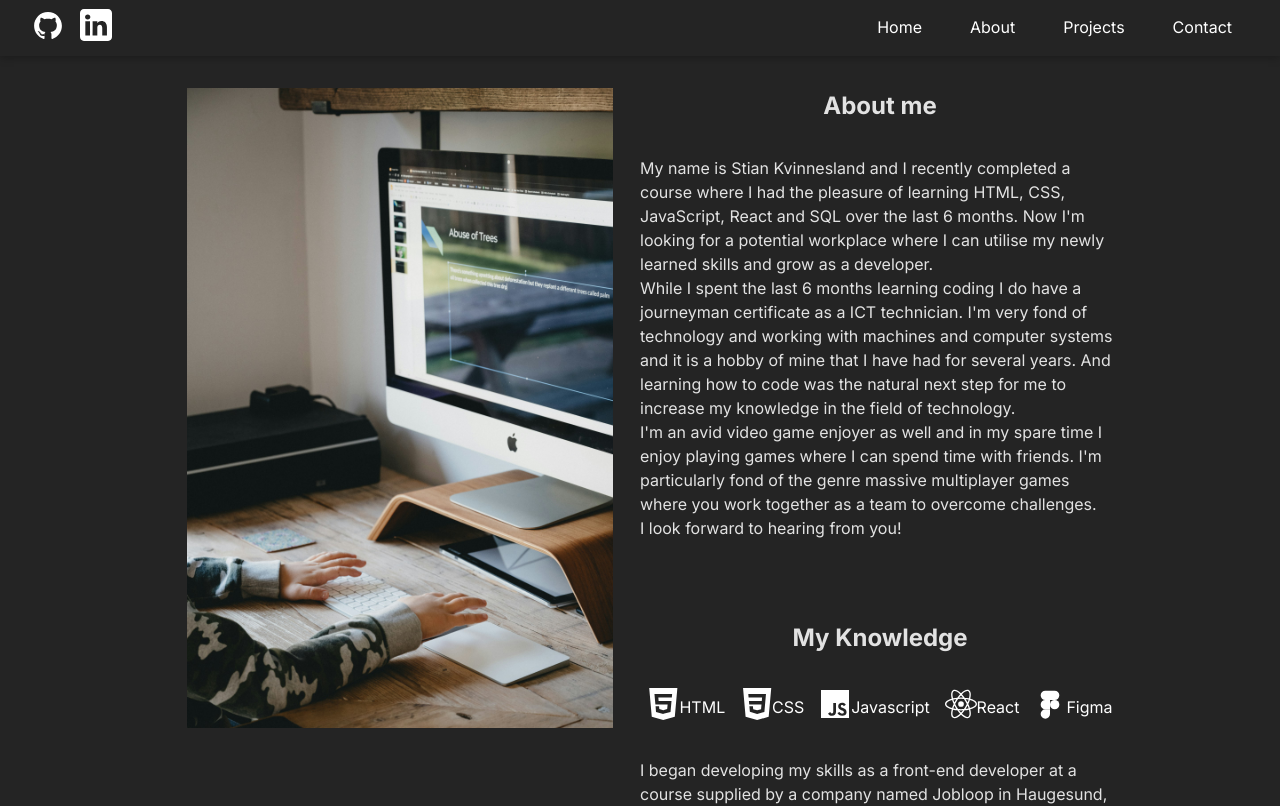
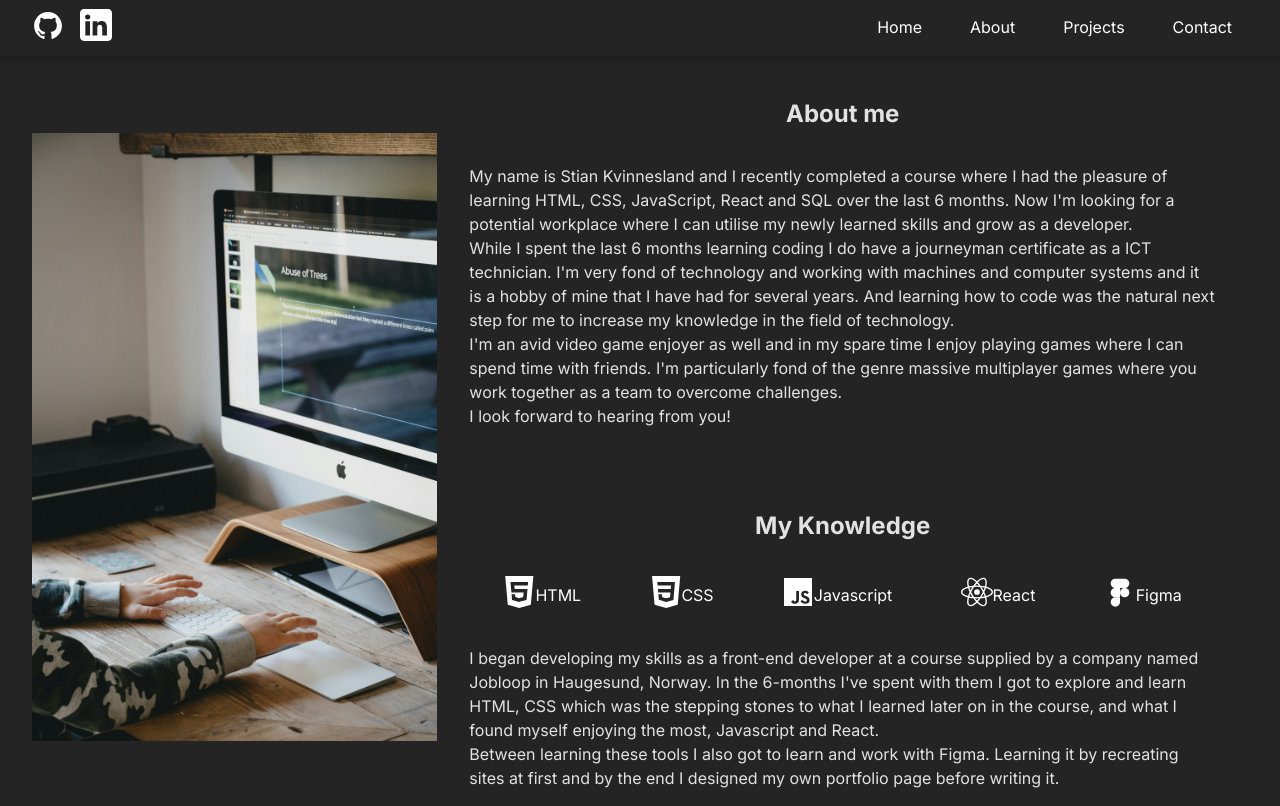
Before and after one commit to SKodehode/Portfolio, a React (Vite) app: page /about in a window 1280 px wide. Shown: the top 806 px of the page. Built offline with nearby package versions, Linux system fonts and the light colour scheme.

Commit message:
Made CSS changes to the About and Projects pages.

```diff
--- a/src/components/layout/header/header.css
+++ b/src/components/layout/header/header.css
@@ -3,6 +3,8 @@ header {
     align-items: center;
     min-height: 3.5rem;
     width: 100%;
+    position: fixed;
+    top: 0;
     background-color: #242424;
     box-shadow: 0rem 0.1rem 0.5rem rgb(0,0,0,0.25);
 }
--- a/src/components/projectcard/ProjectCard.css
+++ b/src/components/projectcard/ProjectCard.css
@@ -54,13 +54,12 @@
     width: 2rem;
 }
 
-
 .project-link {
     display: flex;
 }
 
 .project-image {
-    max-width: 40vw;
+    max-width: 35vw;
     height: auto;
 }
 
--- a/src/index.css
+++ b/src/index.css
@@ -11,6 +11,7 @@
   width: 100%;
   font-family: 'Inter', sans-serif;
   position: relative;
+  padding-top: 5rem;
 }
 
 :root {
--- a/src/pages/about/AboutPage.css
+++ b/src/pages/about/AboutPage.css
@@ -2,20 +2,33 @@
     height: 90vh;
     width: 100%;
     display: grid;
-    grid-template-columns: 1fr 1fr;
-    align-items: start;
+    grid-template-columns: 1fr 2fr;
+    align-items: center;
     text-align: center;
-    margin-top: 1rem;
-    padding: 1rem 10rem 2rem 10rem;
+    padding: 0rem 2rem;
     position: relative;
+}
+
+.about-image {
+    overflow: hidden;
+    grid-column: 1;
+}
+
+.portrait {
+    height: 80vh;
+    width: 100%;
+    object-fit: contain;
 }
 
 .about-container {
     display: flex;
     flex-direction: column;
     gap: 5rem;
+    grid-column: 2;
+    grid-column-end: 3;
     height: 100%;
-    margin-bottom: 5rem;
+    padding: 1rem 2rem 0rem 2rem;
+    overflow-y: auto;
 }
 
 .about-wrapper, .knowledge-wrapper {
@@ -53,9 +66,3 @@
     display: flex;
     margin-right: 5rem;
 }
-
-.portrait {
-    max-height: 80vh;
-    width: 100%;
-    object-fit: contain;
-}
--- a/src/pages/home/HomePage.css
+++ b/src/pages/home/HomePage.css
@@ -40,6 +40,10 @@
     font-size: 1.5rem;
 }
 
+.hero-buttons li a:hover {
+    background-color: lightgray;
+}
+
 .hero-buttons .icon {
     display: flex;
     margin-right: 0.5rem;
--- a/src/pages/home/HomePage.jsx
+++ b/src/pages/home/HomePage.jsx
@@ -19,11 +19,6 @@ export default function HomePage() {
                         <Buttons to="https://linkedin.com/in/stian-kvinnesland-079289113" icon={<LinkedinIcon/>} text="LinkedIn" external={true} />
                     </ul>
                 </div>
-{/*                 <div className="page-swap-wrapper">
-                    <ul className="page-swap-buttons">
-                        <Buttons to="/about" text="" className="page-link" icon={<ArrowDownIcon/>} />
-                    </ul>
-                </div> */}
             </div>
         </LayoutBase>
     )
--- a/src/pages/projects/ProjectsPage.css
+++ b/src/pages/projects/ProjectsPage.css
@@ -1,3 +1,21 @@
-#projectspage {
-    padding: 2rem;
+#projects-page {
+    height: 90vh;
+    width: 100%;
+    display: flex;
+    flex-direction: column;
+    align-items: center;
+    justify-content: center;
+    text-align: start;
+    position: relative;
+    text-align: center;
 }
+
+#projects-container {
+    text-align: start;
+    overflow-y: scroll;
+}
+
+#projects-title {
+    font-size: 2rem;
+    padding-bottom: 1rem;
+}
--- a/src/pages/projects/ProjectsPage.jsx
+++ b/src/pages/projects/ProjectsPage.jsx
@@ -7,8 +7,8 @@ import { projectsData } from "../../components/data/projectsData"
 export default function ProjectsPage() {
     return(
         <LayoutBase>
-            <div id="projectspage">
-               <h3>Projects</h3>
+            <div id="projects-page">
+               {/* <h3 id="projects-title">Projects</h3> */}
                <div id="projects-container">
                     <ProjectsList projects={projectsData} />
                </div>
```
Also changed, not shown: src/main.jsx (line endings or trailing spaces).
